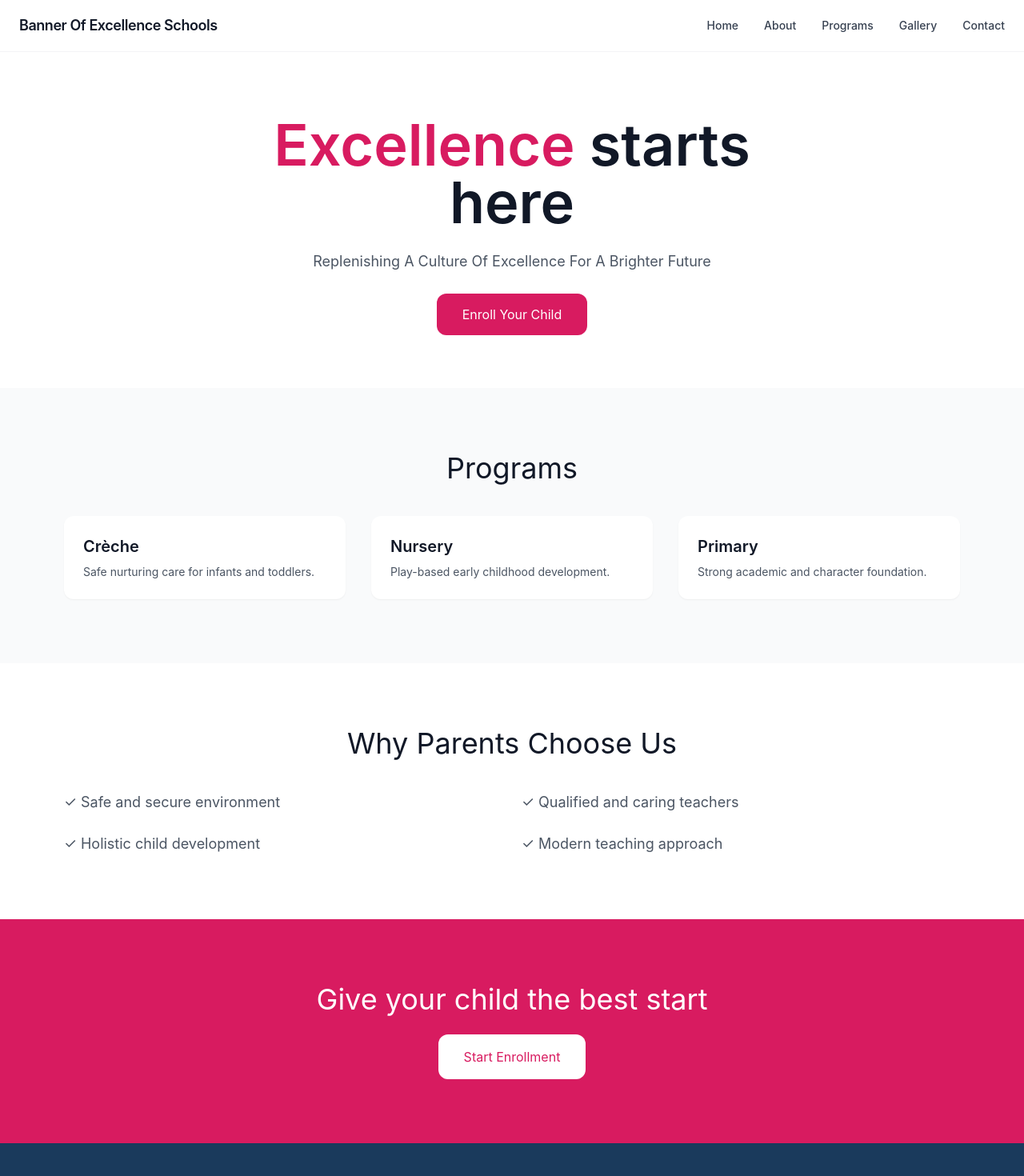
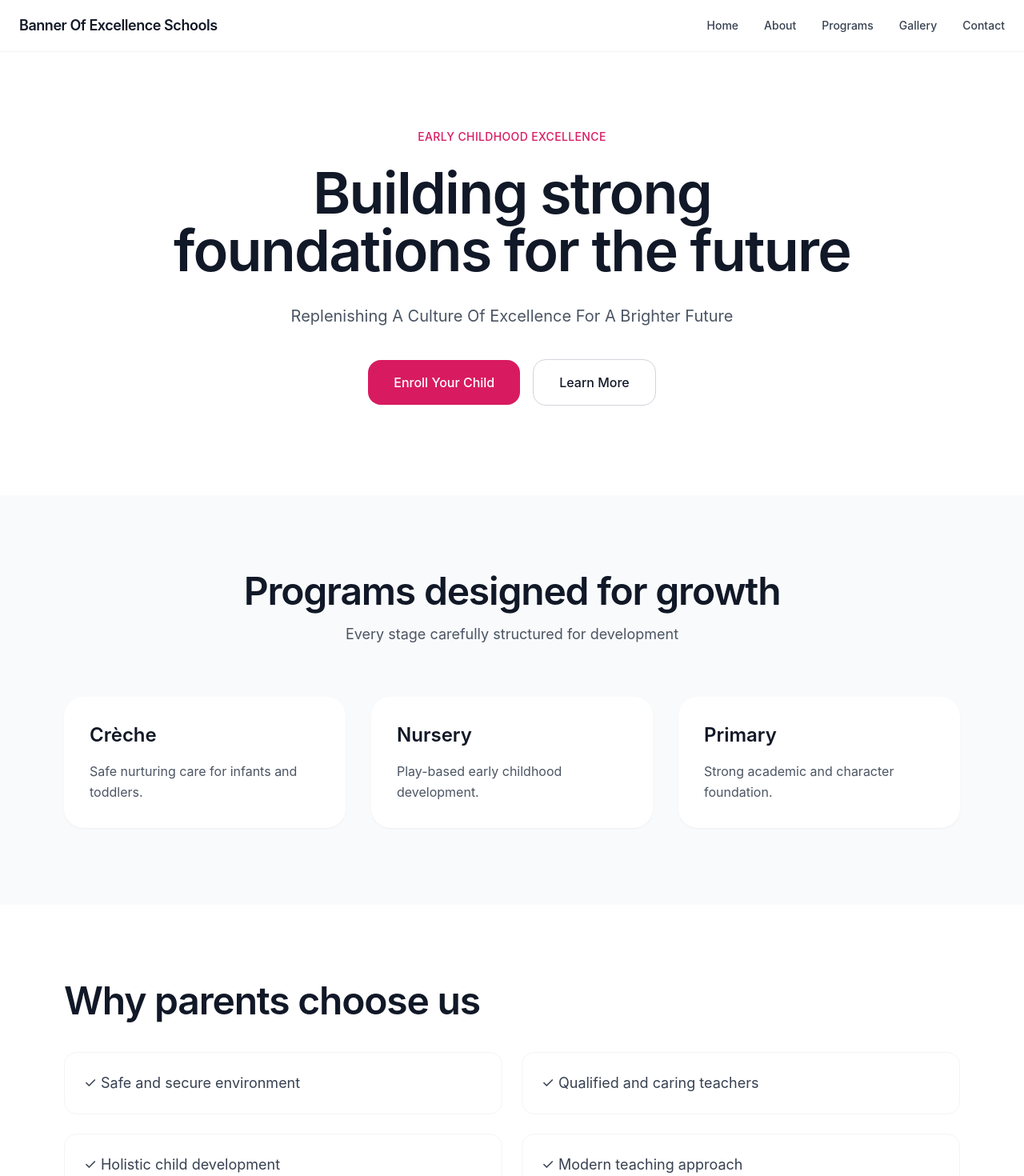
Before and after one commit to Josh-Fynly/school-website, a Next.js app: page / in a window 1280 px wide. Shown: the top 1470 px of the page at 80% size. Built offline with nearby package versions, Linux system fonts and the light colour scheme.

Commit message:
Refactor Home page layout and content
Updated the layout and content of the Home page, enhancing text styles and structure for better readability and user engagement.

```diff
--- a/app/page.tsx
+++ b/app/page.tsx
@@ -7,45 +7,64 @@ export default function Home() {
   return (
     <>
       {/* HERO */}
-      <Section>
+      <Section className="pt-24 pb-28">
         <Container>
-          <div className="text-center max-w-3xl mx-auto">
-            <h1 className="text-5xl md:text-7xl font-semibold mb-6">
-              <span className="text-[#D81B60]">Excellence</span> starts here
+          <div className="max-w-4xl mx-auto text-center">
+            <p className="text-[#D81B60] font-medium mb-6 tracking-wide uppercase text-sm">
+              Early Childhood Excellence
+            </p>
+
+            <h1 className="text-5xl sm:text-6xl md:text-7xl font-semibold tracking-tight leading-tight text-gray-900">
+              Building strong foundations for the future
             </h1>
 
-            <p className="text-gray-600 text-lg mb-10">
+            <p className="mt-8 text-lg md:text-xl text-gray-600 leading-relaxed max-w-2xl mx-auto">
               {school.tagline}
             </p>
 
+            <div className="mt-10 flex flex-col sm:flex-row items-center justify-center gap-4">
               <Link
                 href="/contact"
-              className="bg-[#D81B60] text-white px-8 py-4 rounded-xl"
+                className="bg-[#D81B60] hover:opacity-90 transition text-white px-8 py-4 rounded-2xl font-medium"
               >
                 Enroll Your Child
               </Link>
+
+              <Link
+                href="/about"
+                className="border border-gray-300 hover:border-gray-400 transition px-8 py-4 rounded-2xl font-medium"
+              >
+                Learn More
+              </Link>
+            </div>
           </div>
         </Container>
       </Section>
 
       {/* PROGRAMS */}
-      <Section className="bg-gray-50">
+      <Section className="bg-gray-50 py-24">
         <Container>
-          <h2 className="text-4xl text-center mb-10">
-            Programs
+          <div className="text-center mb-16">
+            <h2 className="text-4xl md:text-5xl font-semibold tracking-tight">
+              Programs designed for growth
             </h2>
 
-          <div className="grid md:grid-cols-3 gap-8">
+            <p className="text-gray-600 mt-4 text-lg">
+              Every stage carefully structured for development
+            </p>
+          </div>
+
+          <div className="grid gap-8 md:grid-cols-3">
             {school.programs.map((p, i) => (
               <div
                 key={i}
-                className="bg-white p-6 rounded-xl shadow-sm"
+                className="bg-white rounded-3xl p-8 shadow-sm hover:shadow-md transition duration-300"
               >
-                <h3 className="text-xl font-semibold">
+                <h3 className="text-2xl font-semibold mb-4">
                   {p.title}
                 </h3>
 
-                <p className="text-gray-600 text-sm mt-2">
+                <p className="text-gray-600 leading-relaxed">
                   {p.desc}
                 </p>
               </div>
@@ -54,39 +73,50 @@ export default function Home() {
         </Container>
       </Section>
 
-      {/* WHY */}
-      <Section>
+      {/* WHY US */}
+      <Section className="py-24">
         <Container>
-          <h2 className="text-4xl text-center mb-10">
-            Why Parents Choose Us
+          <div className="max-w-3xl">
+            <h2 className="text-4xl md:text-5xl font-semibold tracking-tight mb-10">
+              Why parents choose us
             </h2>
+          </div>
 
           <div className="grid md:grid-cols-2 gap-6">
             {school.features.map((f, i) => (
-              <p
+              <div
                 key={i}
-                className="text-gray-600 text-lg"
+                className="border border-gray-100 rounded-2xl p-6 bg-white"
               >
+                <p className="text-lg text-gray-700">
                   ✓ {f}
                 </p>
+              </div>
             ))}
           </div>
         </Container>
       </Section>
 
       {/* CTA */}
-      <Section className="bg-[#D81B60] text-white text-center">
+      <Section className="py-24">
         <Container>
-          <h2 className="text-4xl mb-6">
+          <div className="bg-[#D81B60] text-white rounded-[2rem] px-8 py-16 text-center">
+            <h2 className="text-4xl md:text-5xl font-semibold tracking-tight mb-6">
               Give your child the best start
             </h2>
 
+            <p className="text-white/90 max-w-2xl mx-auto text-lg mb-10">
+              Join a nurturing learning environment focused on excellence,
+              growth, and character development.
+            </p>
+
             <Link
               href="/contact"
-            className="bg-white text-[#D81B60] px-8 py-4 rounded-xl inline-block"
+              className="bg-white text-[#D81B60] px-8 py-4 rounded-2xl font-semibold inline-block hover:scale-[1.02] transition"
             >
               Start Enrollment
             </Link>
+          </div>
         </Container>
       </Section>
     </>
```
Lines whose indentation alone changed are shown as unchanged.
